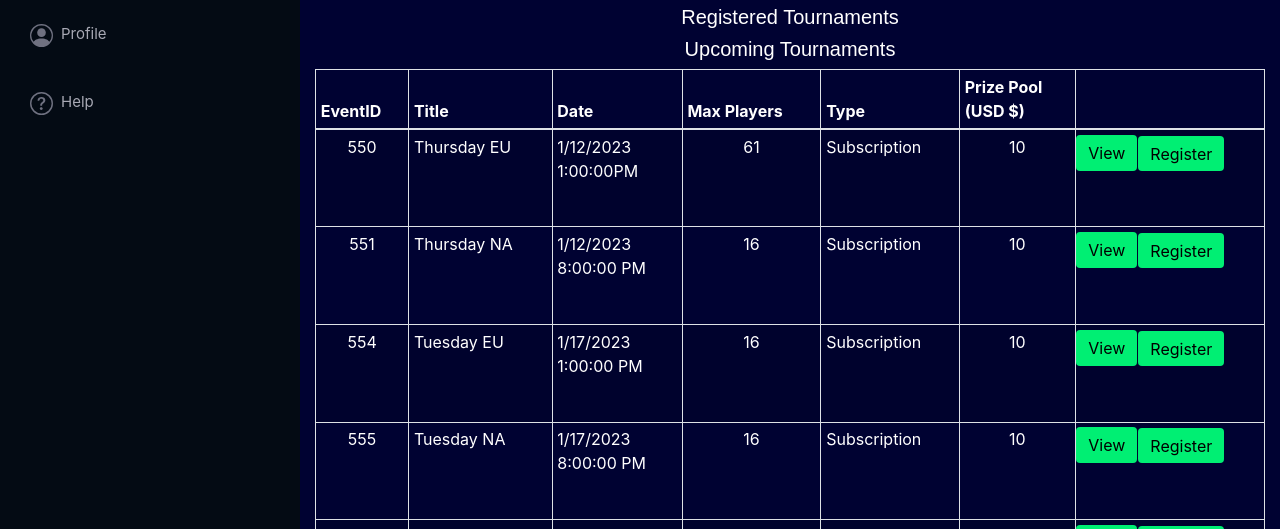
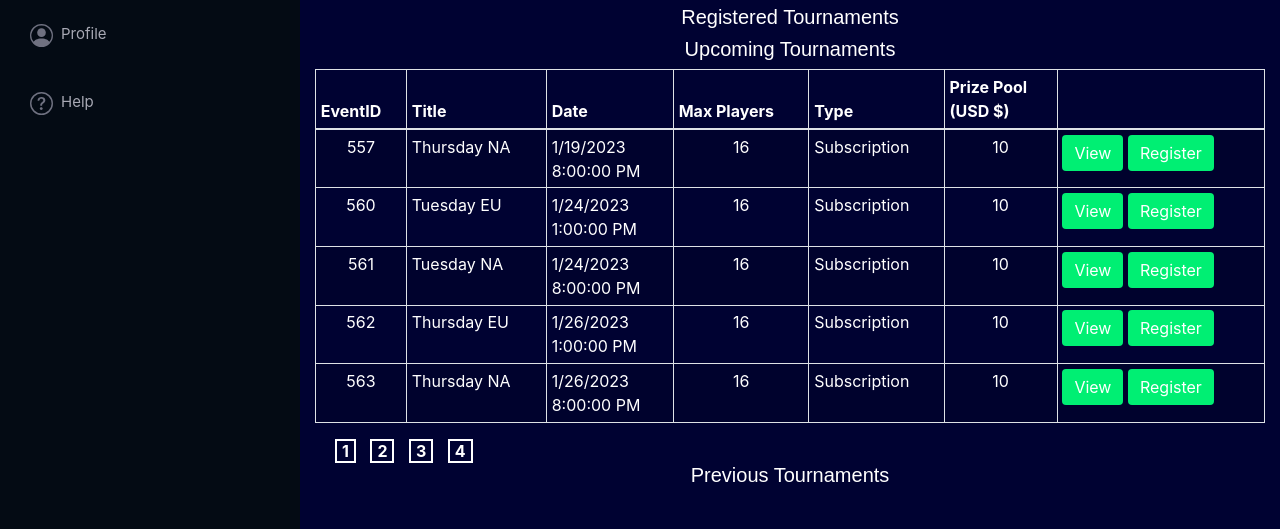
Before and after one commit to shaheenshafi10/website-1, a plain HTML site: page index.html in a window 1280 px wide. Shown: the part 262-791 px from the top of the page. Drawn offline with nearby package versions, Linux system fonts and the light colour scheme.

Commit message:
first commit

```diff
--- a/css/previous-login.css
+++ b/css/previous-login.css
@@ -1,14 +1,13 @@
 body{
    background: #000232;
-
 }
 
 
-.font-weight{
+/* .font-weight{
     font-size:XX-Large;font-weight:bold;
 }
 
-/*
+
 
 @media (max-width: 1280px) {
     #font-text {
@@ -33,12 +32,12 @@ right: 65px;
   #btn-color{
     z-index: 5px;
     background-color: #00ef73;
-    color: #000;
+
     border: 0px;
-    position: relative;
-    right: 4px;
+    /* position: relative;
+    right: 4px; */
   }
-
+/*
   .ll{
    z-index: 5px;
     position: relative;
@@ -48,7 +47,7 @@ left: 10px;
     height: 35px;
 
 
-  }
+  } */
 
   #last-box{
    z-index: 5px;
@@ -74,6 +73,11 @@ left: 10px;
  }
 
  @media (max-width: 375px) {
-   #font-text-1 {
-overflow: scroll;
+   .ll {
+position: relative;
+top: 2px;
+}
+.view {
+   position: relative;
+   width: 80px;
 }}
--- a/tournaments.html
+++ b/index.html
@@ -15,12 +15,12 @@
 
 
     <!-- <style type="text/css">
-        .table{table-layout: fixed; color: #fff;}
+        .table{table-layout: fixed;}
         </style> -->
 </head>
 
+
 <body style="background: #000232; color: #fff;">
-
     <!--SIDEBAR STARTING-->
 <button type="button" class="mobile-nav-toggle d-xl-none"><i class="icofont-navigation-menu"></i></button>
 <header id="header">
@@ -81,63 +81,62 @@ Prize Pool <br>(USD $)
 </thead>
     <tbody>
         <tr  id="font-text-1">
-            <td id="text-1"><center>550</center></td>
-            <td id="text-1">Thursday EU</td>
-            <td id="text-1">1/12/2023 <br>1:00:00PM</td>
-            <td><center id="text-1">61</center></td>
+            <td><center  id="text-1">557</center></td>
+            <td id="text-1">Thursday NA</td>
+            <td  id="text-1">1/19/2023 <br>8:00:00 PM</td>
+            <td id="text-1"><center>16</center></td>
             <td id="text-1">Subscription</td>
-            <td><center id="text-1">10</center></td>
-            <td><button type="button" class="btn btn-primary"  id="btn-color">View</button>
-                <p id="btn-left"><button type="button" class="btn btn-primary ll ml-5" id="btn-color"><p id="left-5">Register</p></button>
-            </p>
+            <td id="text-1"><center>10</center></td>
+            <td><button type="button" class="btn btn-primary view"  id="btn-color">View</button>
+                <button type="button" class="btn btn-primary ll" id="btn-color">Register</button>
                </td>
         </tr>
         <tr id="font-text-1">
-            <td><center>551</center></td>
-            <td>Thursday NA</td>
-            <td> 1/12/2023 <br>8:00:00 PM</td>
+            <td><center>560</center></td>
+            <td>Tuesday EU</td>
+            <td>1/24/2023 <br>1:00:00 PM</td>
             <td><center>16</center></td>
             <td>Subscription</td>
             <td><center>10</center></td>
-            <td><button type="button" class="btn btn-primary"  id="btn-color">View</button>
-                <p id="btn-left"><button type="button" class="btn btn-primary ll ml-5" id="btn-color"><p id="left-5">Register</p></button>
-            </p>
+            <td><button type="button" class="btn btn-primary view"  id="btn-color">View</button>
+                <button type="button" class="btn btn-primary ll" id="btn-color">Register</button>
+
             </td>
         </tr>
         <tr id="font-text-1">
-            <td><center id="text-1">554</center></td>
-            <td  id="text-1">Tuesday EU</td>
-            <td id="text-1">1/17/2023 <br> 1:00:00 PM</td>
+            <td><center id="text-1">561</center></td>
+            <td id="text-1">Tuesday NA</td>
+            <td id="text-1">1/24/2023 <br>8:00:00 PM</td>
             <td><center id="text-1">16</center></td>
             <td id="text-1">Subscription</td>
-            <td><center id="text-1">10</center></td>
-            <td><button type="button" class="btn btn-primary"  id="btn-color">View</button>
-                <p id="btn-left"><button type="button" class="btn btn-primary ll ml-5" id="btn-color"><p id="left-5">Register</p></button>
-            </p>
+            <td id="text-1"><center>10</center></td>
+            <td><button type="button" class="btn btn-primary view"  id="btn-color">View</button>
+                <button type="button" class="btn btn-primary ll" id="btn-color">Register</button>
+
             </td>
         </tr>
         <tr id="font-text-1">
-            <td><center>555</center></td>
-            <td>Tuesday NA</td>
-            <td>1/17/2023 <br> 8:00:00 PM</td>
+            <td><center>562</center></td>
+            <td>Thursday EU</td>
+            <td>1/26/2023 <br>1:00:00 PM</td>
             <td><center>16</center></td>
             <td>Subscription</td>
             <td><center>10</center></td>
-            <td><button type="button" class="btn btn-primary"  id="btn-color">View</button>
-            <p id="btn-left"><button type="button" class="btn btn-primary ll ml-5" id="btn-color"><p id="left-5">Register</p></button>
-        </p>
+            <td><button type="button" class="btn btn-primary view"  id="btn-color">View</button>
+                <button type="button" class="btn btn-primary ll" id="btn-color">Register</button>
+
             </td>
         </tr>
         <tr id="font-text-1">
-            <td  id="text-1"><center>556</center></td>
-            <td id="text-1"> Thursday EU</td>
-            <td id="text-1">1/19/2023 <br>1:00:00 PM</td>
-            <td><center id="text-1">16</center></td>
+            <td id="text-1"><center>563</center></td>
+            <td id="text-1"> Thursday NA</td>
+            <td id="text-1">1/26/2023 <br>8:00:00 PM</td>
+            <td id="text-1"><center>16</center></td>
             <td id="text-1">Subscription</td>
-            <td><center id="text-1">10</center></td>
-            <td><button type="button" class="btn btn-primary"  id="btn-color">View</button>
-                <p id="btn-left"><button type="button" class="btn btn-primary ll ml-5" id="btn-color"><p id="left-5">Register</p></button>
-            </p>
+            <td id="text-1"><center>10</center></td>
+            <td><button type="button" class="btn btn-primary view"  id="btn-color">View</button>
+                <button type="button" class="btn btn-primary ll" id="btn-color">Register</button>
+
             </td>
         </tr>
     </tbody>
@@ -152,14 +151,17 @@ Prize Pool <br>(USD $)
 <span  id="last-box"><a href="tournaments-box-4.html"><b>4</b></a></span>
 </div>
 
-<div class="w-100"><br></div>
 <center>
     <div class="col">
         <h5>Previous Tournaments</h5>
     </div>
 </center>
 </div></div></section>
-<div class="w-100"><br><br><br></div>
+<div class="container">
+    <div class="row">
+
+    </div>
+</div>
 </main>
 <!--js links SECSION-->
 <script src="assets/vendor/jquery/jquery.min.js"></script>
```
Lines whose indentation alone changed are shown as unchanged.
